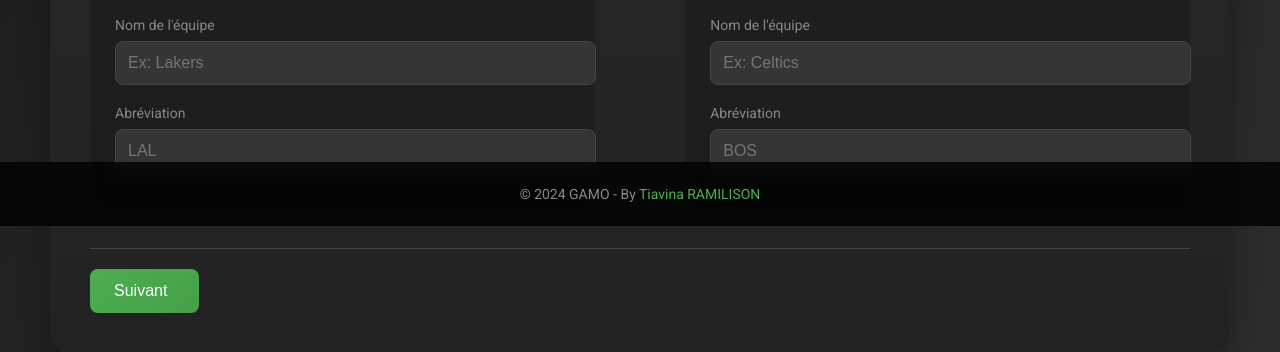
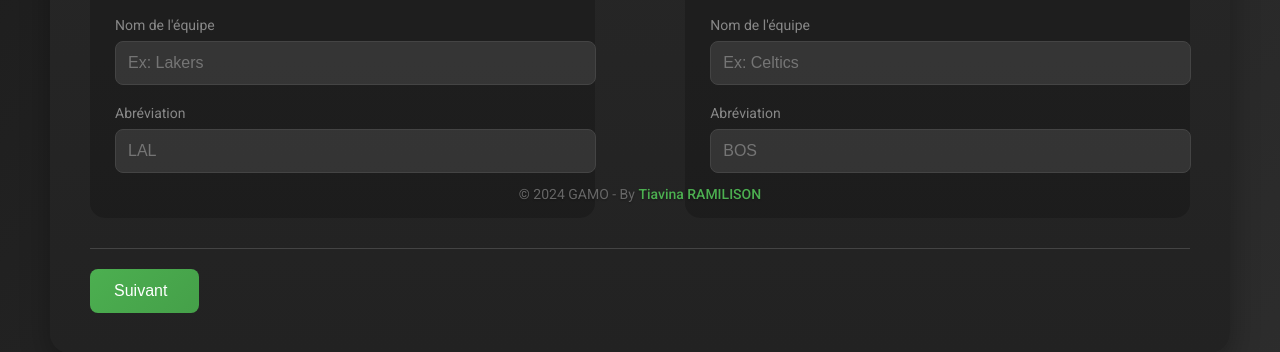
Before and after one commit to Tiavina22/gamo, a plain HTML site: page index.html in a window 1280 px wide. Shown: the part 574-926 px from the top of the page. Drawn offline with Linux system fonts and the light colour scheme.

Commit message:
[FIX] : remove bg about footer.

```diff
--- a/styles.css
+++ b/styles.css
@@ -1028,38 +1028,33 @@ img {
     image-rendering: crisp-edges;
 }
 
-/* Ajouter ces styles pour le footer */
+/* Modifier les styles du footer */
 .footer {
     position: fixed;
     bottom: 0;
     left: 0;
     right: 0;
-    background: rgba(0, 0, 0, 0.8);
-    backdrop-filter: blur(5px);
     padding: 10px;
     text-align: center;
     z-index: 1000;
 }
 
 .copyright {
-    color: #888;
+    color: #666; /* Couleur plus subtile */
     font-size: 14px;
+    text-shadow: 0 1px 2px rgba(0, 0, 0, 0.3); /* Ajouter une ombre légère pour la lisibilité */
 }
 
 .copyright a {
     color: #4CAF50;
     text-decoration: none;
     transition: color 0.3s ease;
+    font-weight: 500; /* Rendre le lien un peu plus visible */
 }
 
 .copyright a:hover {
     color: #45a049;
     text-decoration: underline;
-}
-
-/* Ajuster le padding du body pour le footer */
-body {
-    padding-bottom: 50px;
 }
 
 /* Ajustement pour mobile */
```
